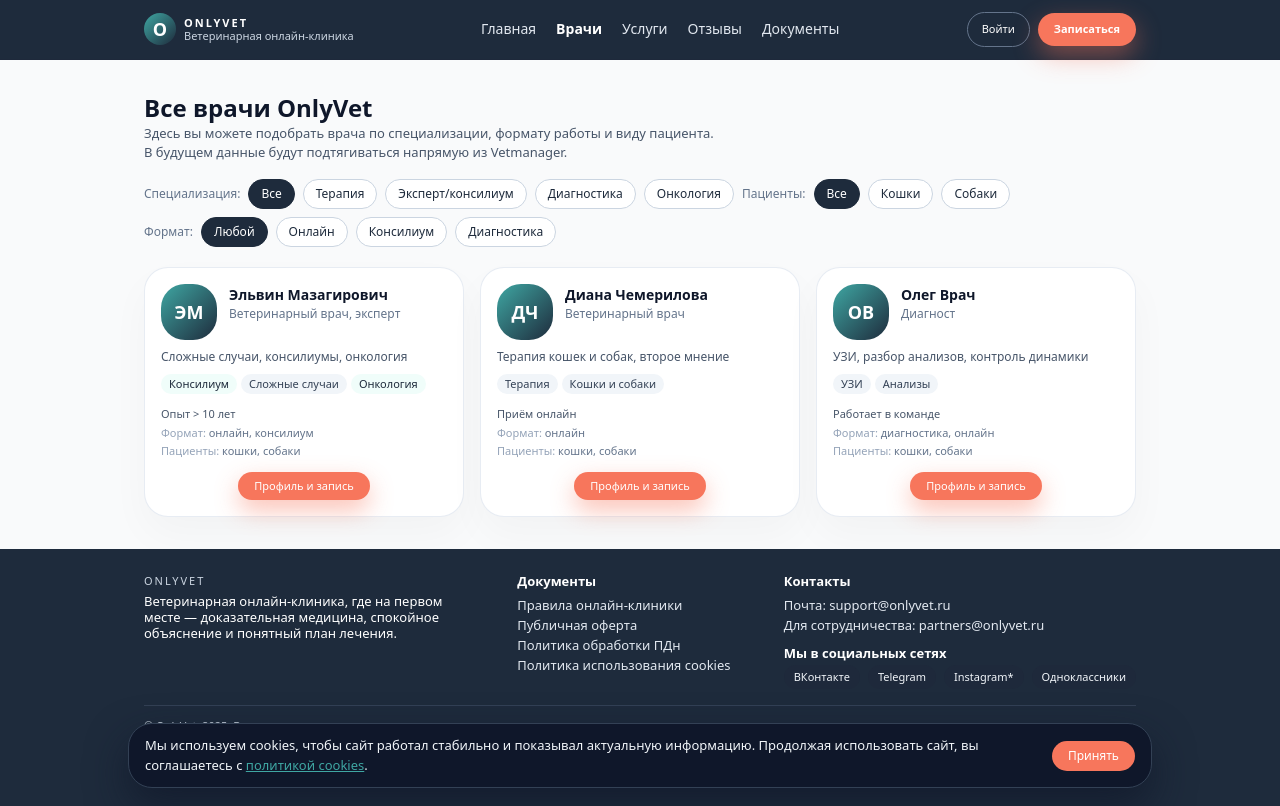
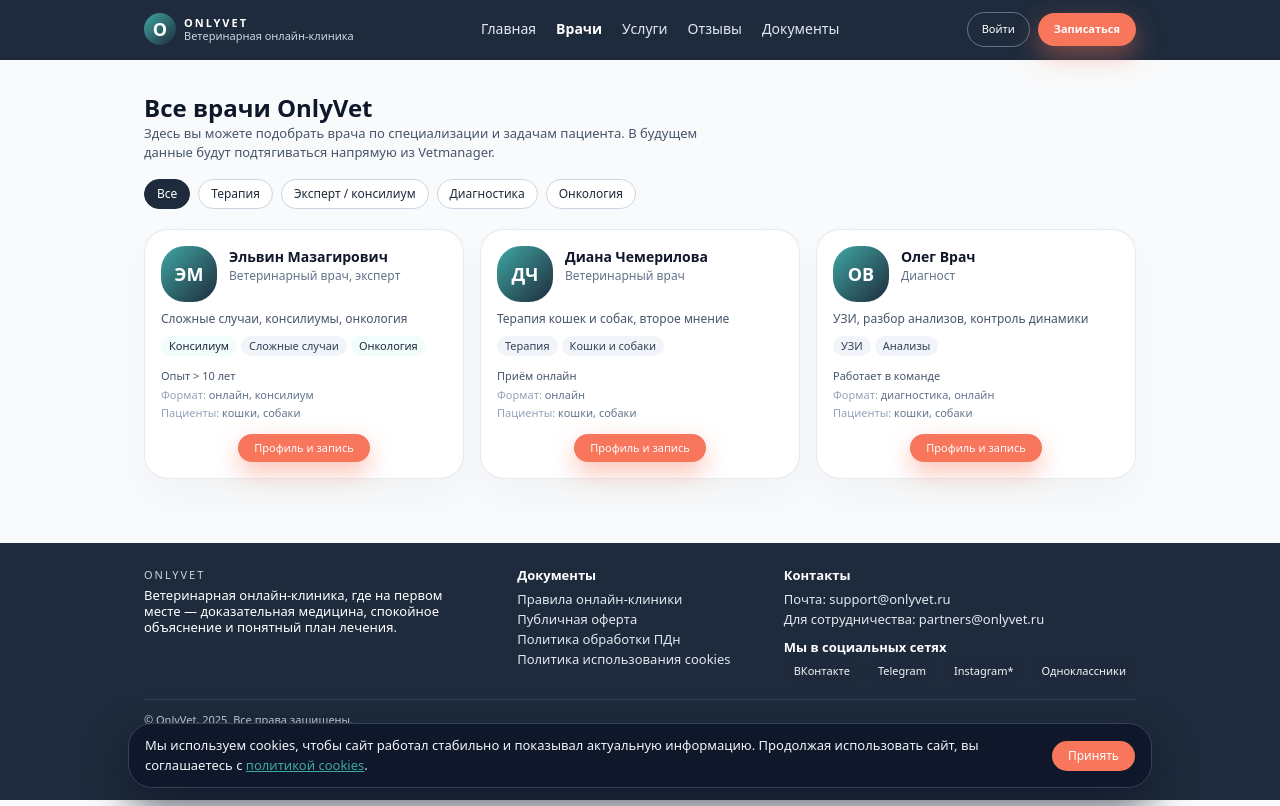
Before and after one commit to Stalser/OnlyVet-withVetmeneger, a Next.js app: page /doctors in a window 1280 px wide. Built offline with nearby package versions, Linux system fonts and the light colour scheme.

Commit message:
Update page.tsx

```diff
--- a/app/doctors/page.tsx
+++ b/app/doctors/page.tsx
@@ -1,32 +1,24 @@
-// app/doctors/page.tsx
 "use client";
 
-import { useMemo, useState } from "react";
+import { useState, useMemo } from "react";
+import Link from "next/link";
+
 import { Header } from "@/components/Header";
 import { Footer } from "@/components/Footer";
 import { DoctorCard } from "@/components/DoctorCard";
 import { doctors } from "@/data/doctors";
 
 type SpecializationFilter = "all" | "терапия" | "диагностика" | "эксперт" | "онкология";
-type SpeciesFilter = "all" | "кошки" | "собаки";
-type FormatFilter = "all" | "онлайн" | "консилиум" | "диагностика";
 
 export default function DoctorsPage() {
-  const [specialization, setSpecialization] = useState<SpecializationFilter>("all");
-  const [species, setSpecies] = useState<SpeciesFilter>("all");
-  const [format, setFormat] = useState<FormatFilter>("all");
+  const [filter, setFilter] = useState<SpecializationFilter>("all");
 
   const filteredDoctors = useMemo(
     () =>
-      doctors.filter((doc) => {
-        const specOk = specialization === "all" || doc.specialization === specialization;
-        const speciesOk =
-          species === "all" || doc.species.includes(species as "кошки" | "собаки");
-        const formatOk =
-          format === "all" || doc.format.includes(format as "онлайн" | "консилиум" | "диагностика");
-        return specOk && speciesOk && formatOk;
-      }),
-    [specialization, species, format]
+      doctors.filter((doc) =>
+        filter === "all" ? true : doc.specialization === filter
+      ),
+    [filter]
   );
 
   return (
@@ -34,37 +26,36 @@ export default function DoctorsPage() {
       <Header />
       <main className="flex-1 py-8">
         <div className="container mx-auto max-w-5xl px-4">
-          {/* Заголовок */}
           <div className="flex items-baseline justify-between gap-4 mb-4">
             <div>
-              <h1 className="text-xl md:text-2xl font-semibold">Все врачи OnlyVet</h1>
+              <h1 className="text-xl md:text-2xl font-semibold">
+                Все врачи OnlyVet
+              </h1>
               <p className="text-[13px] text-slate-600 max-w-xl">
-                Здесь вы можете подобрать врача по специализации, формату работы и виду
-                пациента. В будущем данные будут подтягиваться напрямую из Vetmanager.
+                Здесь вы можете подобрать врача по специализации и задачам
+                пациента. В будущем данные будут подтягиваться напрямую из
+                Vetmanager.
               </p>
             </div>
           </div>
 
           {/* Фильтры */}
           <div className="flex flex-wrap gap-2 mb-5 text-[13px]">
-            {/* Специализация */}
-            <div className="flex items-center gap-2 flex-wrap">
-              <span className="text-[12px] text-slate-500">Специализация:</span>
             {[
               { key: "all", label: "Все" },
               { key: "терапия", label: "Терапия" },
-                { key: "эксперт", label: "Эксперт/консилиум" },
+              { key: "эксперт", label: "Эксперт / консилиум" },
               { key: "диагностика", label: "Диагностика" },
               { key: "онкология", label: "Онкология" },
             ].map((item) => (
               <button
                 key={item.key}
                 type="button"
-                  onClick={() => setSpecialization(item.key as SpecializationFilter)}
+                onClick={() => setFilter(item.key as SpecializationFilter)}
                 className={`px-3 py-1.5 rounded-full border text-xs ${
-                    specialization === item.key
+                  filter === item.key
                     ? "bg-onlyvet-navy text-white border-onlyvet-navy"
-                      : "border-slate-300 text-onlyvet-navy bg-white"
+                    : "border-slate-300 text-onlyvet-navy bg-white hover:bg-slate-50"
                 }`}
               >
                 {item.label}
@@ -72,63 +63,18 @@ export default function DoctorsPage() {
             ))}
           </div>
 
-            {/* Вид животного */}
-            <div className="flex items-center gap-2 flex-wrap">
-              <span className="text-[12px] text-slate-500">Пациенты:</span>
-              {[
-                { key: "all", label: "Все" },
-                { key: "кошки", label: "Кошки" },
-                { key: "собаки", label: "Собаки" },
-              ].map((item) => (
-                <button
-                  key={item.key}
-                  type="button"
-                  onClick={() => setSpecies(item.key as SpeciesFilter)}
-                  className={`px-3 py-1.5 rounded-full border text-xs ${
-                    species === item.key
-                      ? "bg-onlyvet-navy text-white border-onlyvet-navy"
-                      : "border-slate-300 text-onlyvet-navy bg-white"
-                  }`}
-                >
-                  {item.label}
-                </button>
-              ))}
-            </div>
-
-            {/* Формат */}
-            <div className="flex items-center gap-2 flex-wrap">
-              <span className="text-[12px] text-slate-500">Формат:</span>
-              {[
-                { key: "all", label: "Любой" },
-                { key: "онлайн", label: "Онлайн" },
-                { key: "консилиум", label: "Консилиум" },
-                { key: "диагностика", label: "Диагностика" },
-              ].map((item) => (
-                <button
-                  key={item.key}
-                  type="button"
-                  onClick={() => setFormat(item.key as FormatFilter)}
-                  className={`px-3 py-1.5 rounded-full border text-xs ${
-                    format === item.key
-                      ? "bg-onlyvet-navy text-white border-onlyvet-navy"
-                      : "border-slate-300 text-onlyvet-navy bg-white"
-                  }`}
-                >
-                  {item.label}
-                </button>
-              ))}
-            </div>
-          </div>
-
           {/* Сетка врачей */}
-          <div className="grid gap-4 md:grid-cols-3">
+          <div className="grid gap-4 md:grid-cols-3 sm:grid-cols-2">
             {filteredDoctors.length === 0 ? (
               <div className="text-[13px] text-slate-500 col-span-full">
-                По выбранным фильтрам пока нет врачей. Попробуйте изменить параметры.
+                По выбранным фильтрам пока нет врачей. Попробуйте изменить
+                параметры.
               </div>
             ) : (
               filteredDoctors.map((doc) => (
-                <DoctorCard key={doc.id} doctor={doc} showProfileButton />
+                <Link key={doc.id} href={`/doctors/${doc.id}`}>
+                  <DoctorCard doctor={doc} showProfileButton />
+                </Link>
               ))
             )}
           </div>
```
Lines whose indentation alone changed are shown as unchanged.
